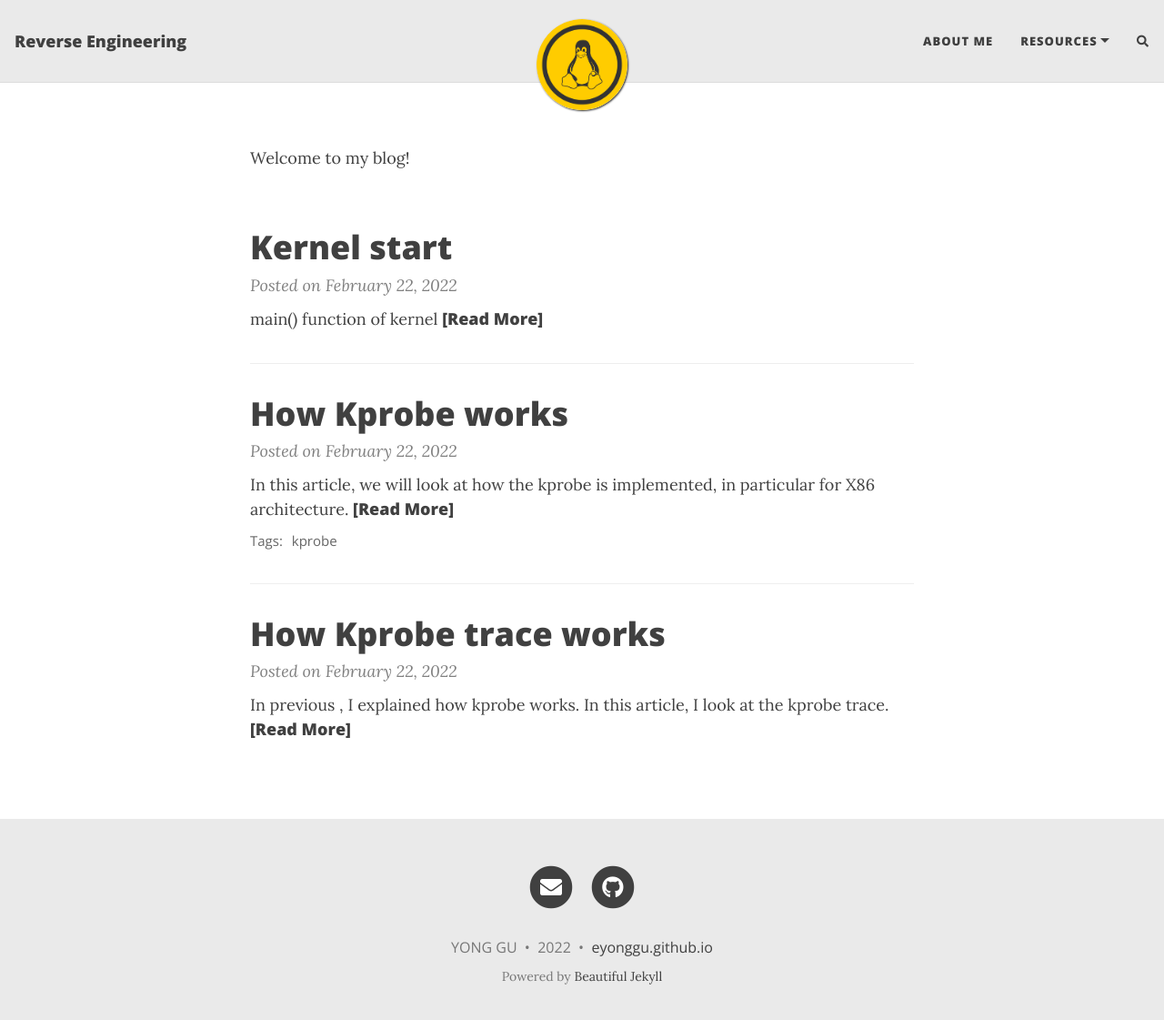
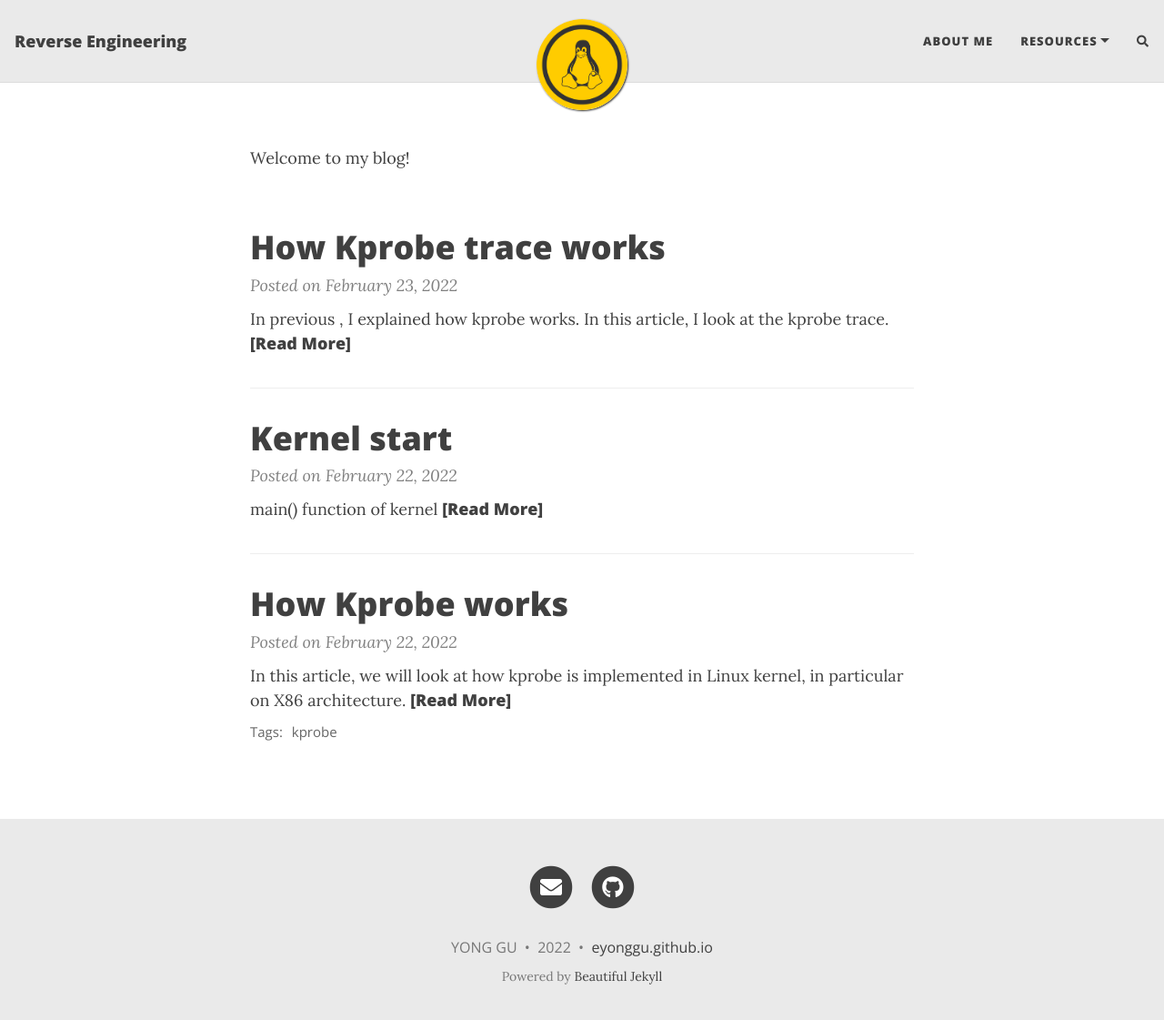
Before and after one commit to eyonggu/eyonggu.github.io, a Jekyll site: the page built from index.markdown, in a window 1280 px wide and 1134 px high. Shown: the top 1121 px of the window at 91% size. Built offline with Jekyll 4.4.1, drawn with Linux system fonts in a browser that asks for light colours; nearby versions of some CDN libraries; the list of posts is cut into pages by our own code; comment, search, counter and statistics services are not loaded.

Commit message:
Update blog date
Signed-off-by: Yong Gu <yong.g.gu@ericsson.com>

```diff
--- a/_posts/2022-02-22-how-kprobe-works.markdown
+++ b/_posts/2022-02-22-how-kprobe-works.markdown
@@ -6,7 +6,7 @@ categories: Kprobe
 tags: [kprobe]
 ---
 
-In this article, we will look at how the kprobe is implemented, in particular for X86 architecture.
+In this article, we will look at how kprobe is implemented in Linux kernel, in particular on  X86 architecture.
 
 ## Kprobe data structure
 
--- a/_posts/2022-02-17-how-kprobe-trace-works.markdown
+++ b/_posts/2022-02-23-how-kprobe-trace-works.markdown
@@ -1,7 +1,7 @@
 ---
 layout: post
 title: "How Kprobe trace works"
-date: 2022-02-22
+date: 2022-02-23
 categories: jekyll blogging
 ---
 
```
